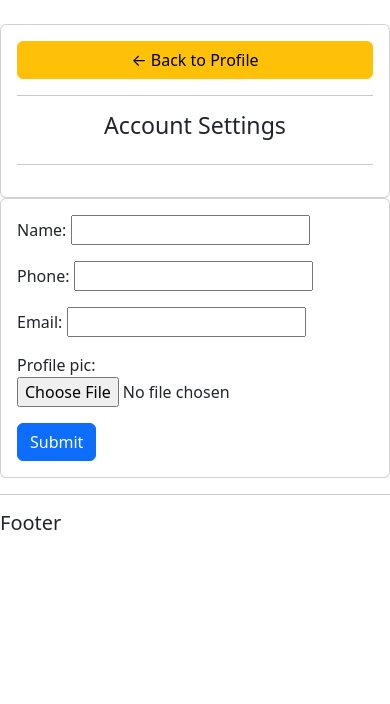
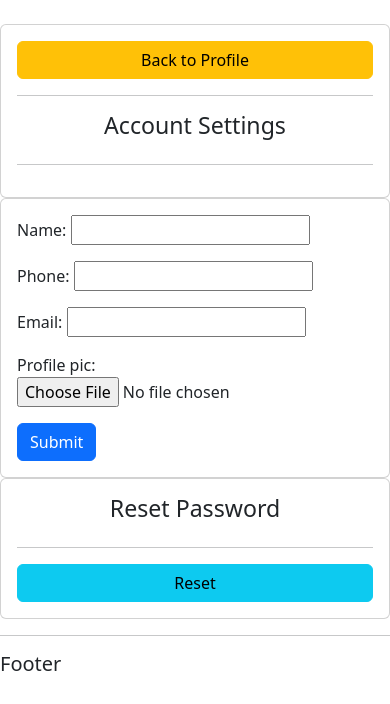
Before and after one commit to goeych/crm1, a Django app: template accounts/templates/accounts/account_settings.html in a window 390 px wide. Shown: the part 140-844 px from the top of the page. Run offline with Django 4.2, Linux system fonts and the light colour scheme; the template is opened without the code that fills it: values that come from a table or form of the project are taken from there, others are empty.

Commit message:
Add files via upload

```diff
--- a/accounts/templates/accounts/account_settings.html
+++ b/accounts/templates/accounts/account_settings.html
@@ -15,7 +15,7 @@
 <div class="row">
     <div class="col-md-3">
         <div class="card card-body">
-            <a class="btn btn-warning" href="#"> &#8592; Back to Profile</a>
+            <a class="btn btn-warning" href="{% url 'dashboard' %}"> Back to Profile</a>
             <hr>
             <h3 style="text-align:center">Account Settings</h3>
             <hr>
@@ -23,7 +23,7 @@
         </div>
     </div>
 
-    <div class="col-md-9">
+    <div class="col-md-6">
         <div class="card card-body">
             <form method="POST" action="" enctype="multipart/form-data">
                 {% csrf_token %}
@@ -34,6 +34,15 @@
             </form>
         </div>
     </div>
+
+    <div class="col-md-3">
+        <div class="card card-body">
+            <h3 style="text-align:center">Reset Password</h3>
+            <hr>
+            <a class ="btn btn-info" href="{% url 'reset_password' %}">Reset</a>
+        </div>
+    </div>
+
 </div>
 
 {% endblock content %}
--- a/accounts/templates/accounts/customers.html
+++ b/accounts/templates/accounts/customers.html
@@ -7,7 +7,7 @@
     <div class="col-md">
         <h5>Customer</h5>
         <hr>
-        <a class="btn btn-outline-info btn-sm btn-block" href="#">Update Customer</a>
+        <a class="btn btn-outline-info btn-sm btn-block" href="{% url 'account_settings' %}">Update Customer</a>
         <a class="btn btn-outline-info btn-sm btn-block" href="{% url 'create_order' customer.id %}">Place Order Customer</a>
     </div>
 
--- a/accounts/templates/accounts/dashboard.html
+++ b/accounts/templates/accounts/dashboard.html
@@ -10,7 +10,7 @@
             <h5> Customers</h5>
             <hr>
                 <div class="card card-body">
-                    <a class="btn btn-primary btn-sm btn-block" href="#">Create Customer</a>
+                    <a class="btn btn-primary btn-sm btn-block" href="#">Customer</a>
                     <table class="table table-sm">
                         <tr>
                             <th>Detail</th>
--- a/accounts/templates/accounts/navbar.html
+++ b/accounts/templates/accounts/navbar.html
@@ -15,19 +15,16 @@
     </button>
     <div class="collapse navbar-collapse" id="navbarNav">
       <ul class="navbar-nav ">
-        {% if request.user.is_staff %}
+
         <li class="nav-item active">
           <a class="nav-link " href="{% url 'dashboard' %}">Dashboard</a>
         </li>
         <li class="nav-item">
           <a class="nav-link" href="{% url 'products' %}">Products</a>
         </li>
-        {% else %}
         <li class="nav-item">
           <a class="nav-link" href="{% url 'account_settings' %}">Account Settings</a>
         </li>
-
-        {% endif %}
       </ul>
 
     </div>
--- a/accounts/templates/accounts/order_form.html
+++ b/accounts/templates/accounts/order_form.html
@@ -14,6 +14,8 @@
                 {% endfor %}
 
                 <input type="submit" name="Submit">
+                <hr>
+                <a href="{% url 'dashboard'%}">Back to Dashboard</a>
 
             </form>
         </div>
```
Also changed, not shown: accounts/templates/accounts/products.html (+20 -0 lines).
